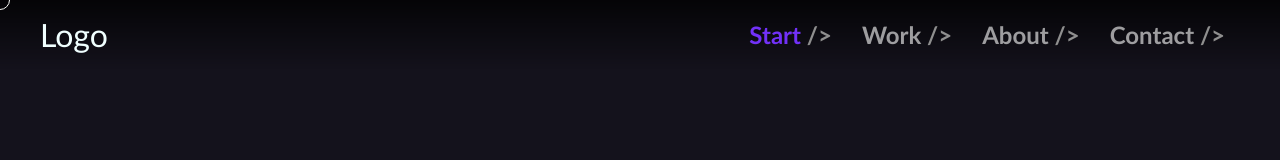
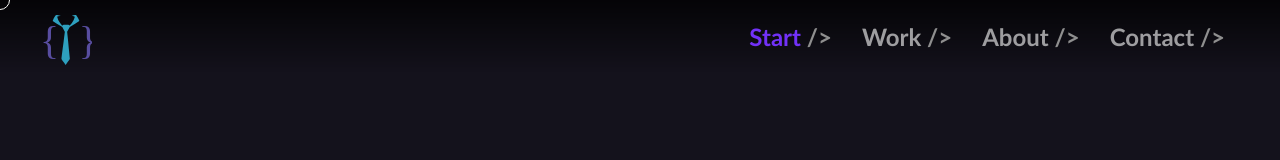
Before and after one commit to wandering-sage/wandering-sage.github.io, a plain HTML site: page index.html in a window 1280 px wide. Shown: the top 160 px of the page. Drawn offline with Linux system fonts and the light colour scheme.

Commit message:
Updated logo

```diff
--- a/css/base.css
+++ b/css/base.css
@@ -142,6 +142,11 @@ body::after{
 	font-size: 2rem;
 	color: azure;
 	text-decoration: none;
+}
+.logo>img{
+	height: 50px;
+	margin: 0 -15px -15px 0;
+	/* padding: 15px; */
 }
 
 .nav-links {
--- a/index.html
+++ b/index.html
@@ -9,6 +9,7 @@
 		<link href="https://fonts.googleapis.com/css2?family=Roboto+Condensed&display=swap" rel="stylesheet">
 		<link href="https://fonts.googleapis.com/css2?family=Open+Sans&display=swap" rel="stylesheet">
 		<link rel="stylesheet" href="./css/base.css" />
+		<link rel="icon" href="./images/favicon.png" type="image/png" />
 		<title>Shivam Kumar</title>
 	</head>
 
@@ -27,7 +28,7 @@
 		</div>
 
 		<nav class="nav-bar">
-			<a href="#" class="logo">Logo</a>
+			<a href="#" class="logo"><img src="images/SVG/Logo.svg" alt="Logo"></a>
 			<ul class="nav-links">
 				<li class="nav-link active">
 					<a href="#start">Start <span>/></span></a>
```
Also changed, not shown: images/SVG/Logo.svg (added), images/favicon.png (added).
